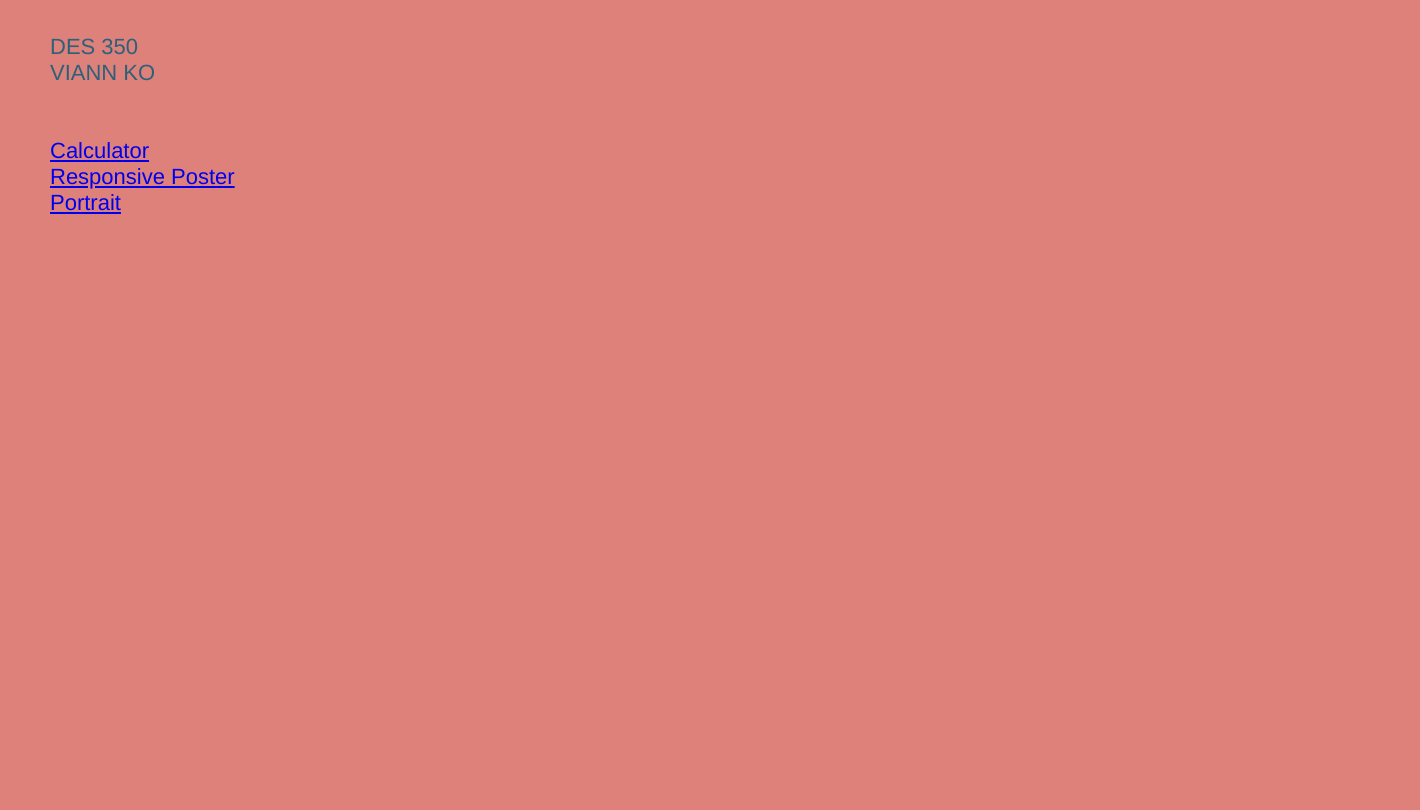
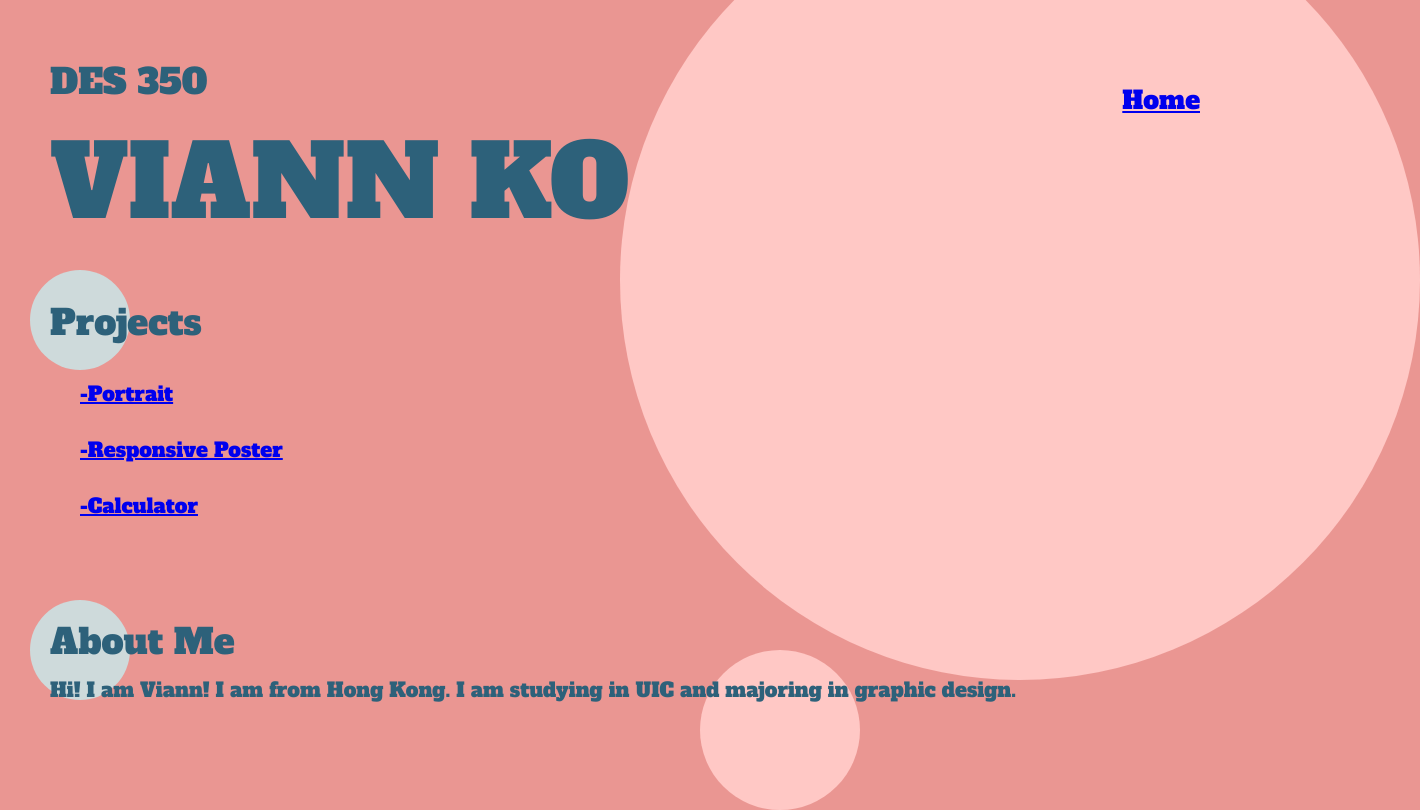
Before and after one commit to ViannKo/DES350, a plain HTML site: page index.html in a window 1280 px wide. Shown: the whole page, 1420 px wide, since content can reach past the window. Drawn offline with Linux system fonts and the light colour scheme.

Commit message:
Add files via upload

```diff
--- a/index.html
+++ b/index.html
@@ -5,17 +5,118 @@
 <title>DES350</title>
 </head>
 
-
+<link rel="preconnect" href="https://fonts.googleapis.com">
+<link rel="preconnect" href="https://fonts.gstatic.com" crossorigin>
+<link href="https://fonts.googleapis.com/css2?family=Alfa+Slab+One&display=swap" rel="stylesheet">
 
 <style>
 
 body{
-background-color: #DD817A;
+background-color: #EA9692;
 color:#2D617A;
-font-size: 22px;
-font-family: Gotham, "Helvetica Neue", Helvetica, Arial, "sans-serif";
+font-family: 'Alfa Slab One', cursive;
+font-size: 35px;
+font-size: lighter;
 margin-left:50px;
+width:1200px;
+height:500px;
 }
+
+
+
+.title{
+font-size:35px;
+padding-top: 50px;
+margin-bottom:-20px;
+}
+
+.homepage{
+float:right;
+margin-top:75px;
+margin-right:50px;
+font-size: 25px;
+}
+
+
+.name{
+font-size:100px;
+margin-top: -20px;
+}
+
+.projtitle{
+padding-left:-30px;
+}
+
+.projects{
+padding-left:30px;
+margin-top:5px;
+font-size: 20px;
+padding-top: -20px;
+color:#CEDADB;
+}
+
+.projects{
+hover:
+color:#2D617A;
+}
+
+.aboutme{
+margin-top:50px;
+}
+
+.para{
+font-size:20px;
+margin-top:10px;
+
+	}
+
+.fixedcircle1{
+position:absolute;
+border-radius:50px;
+background-color:#CEDADB;
+width:100px;
+height:100px;
+top:270px;
+left:30px;
+z-index:-10;
+}
+
+.fixedcircle2{
+position:absolute;
+border-radius:50px;
+background-color:#CEDADB;
+width:100px;
+height:100px;
+top:600px;
+left:30px;
+z-index:-10;
+}
+
+.fixedcircle3{
+position:absolute;
+border-radius:80px;
+background-color:#FFC8C5;
+width:160px;
+height:160px;
+top:650px;
+right:420px;
+z-index:-10;
+}
+
+.fixedcircle4{
+position:absolute;
+border-radius:400px;
+background-color:#FFC8C5;
+width:800px;
+height:800px;
+top:-120px;
+right:-140px;
+z-index:-10;
+}
+
+
+
+
 
 
 
@@ -23,21 +124,59 @@ margin-left:50px;
 
 
 <body>
+
+<div class="homepage">
+<a href="index.html" target="_blank">Home</a>
+</div>
+
+<div class="title">
+DES 350
+</div>
 <br>
-DES 350
+<div class="name">
+VIANN KO
+</div>
 <br>
-VIANN KO
+
+<div class="projtitle">
+Projects
+</div>
+<div class="projects">
+
+
+
+<div class="portrait">
 <br>
+<a href="Project 3_Portrait/self-portrait-01.jpg" target="_blank">-Portrait</a>
+</div>
 <br>
+<div class="poster">
+<a href="Project 2_10principles/responsive poster copy.html" target="_blank">-Responsive Poster</a>
+</div>
 <br>
-<a href="calculator_viann_final.html" target="_blank">Calculator</a>
+<div class="calculator">
+<a href="Project 1_Calculator/calculator_viann_final.html" target="_blank">-Calculator</a>
+</div>
+</div>
+
 
 <br>
-<a href="responsive poster copy.html" target="_blank">Responsive Poster</a>
+<div class="aboutme">
+About Me
 <br>
+<div class="para">
+Hi! I am Viann! I am from Hong Kong. I am studying in UIC and majoring in graphic design.
+</div>
+</div>
+
+<div class="fixedcircle1"></div>
+<div class="fixedcircle2"></div>
 
 
-<a href="self-portrait-01.jpg" target="_blank">Portrait</a>
+<div class="fixedcircle3"></div>
+<div class="fixedcircle4"></div>
+
+
 
 </body>
 </html>
```
